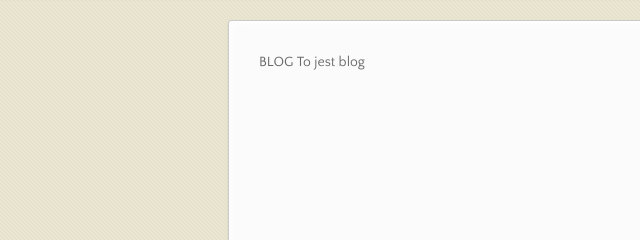
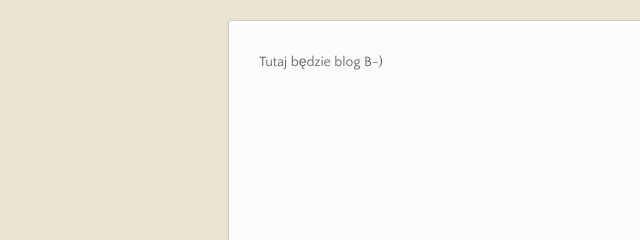
Before and after one commit to dzbanek2/blog, a plain HTML site: page index.html in a window 1280 px wide. Shown: the part 170-410 px from the top of the page, 87-727 px from the left. Drawn offline with nearby package versions, Linux system fonts and the light colour scheme.

Commit message:
Update index.html

```diff
--- a/index.html
+++ b/index.html
@@ -39,7 +39,7 @@
         <ul></ul>
       </nav>
       <section>
-        <p>BLOG To jest blog</p>
+        <p>Tutaj będzie blog B-)</p>
       </section>
       <footer>
         <p>Project maintained by <a href="https://github.com/dzbanek2">dzbanek2</a></p>
```
